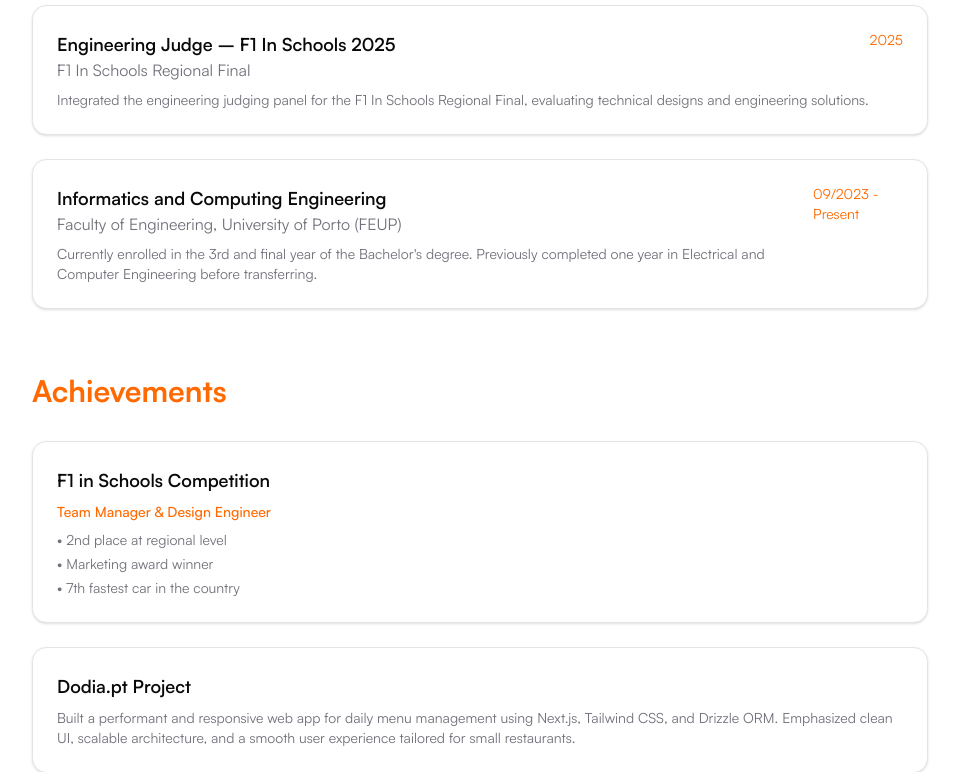
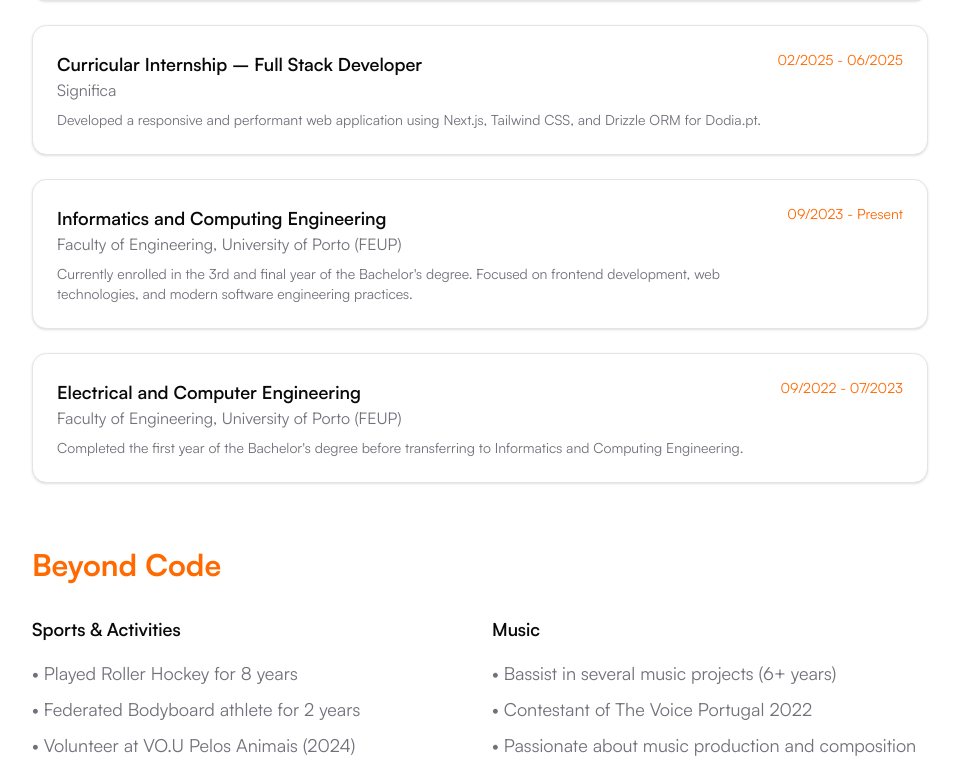
Before and after one commit to PedroLunet/pedrolunet.dev, a SvelteKit app: page /about in a window 1280 px wide. Shown: the part 2133-2905 px from the top of the page, without its empty margins (160-1119 px from the left). Built offline with nearby package versions, Linux system fonts and the light colour scheme; a web font is replaced by a local one.

Commit message:
updated education and experience section

```diff
--- a/src/routes/about/+page.svelte
+++ b/src/routes/about/+page.svelte
@@ -204,15 +204,15 @@
 						<div class="flex items-start justify-between">
 							<div>
 								<h4 class="text-text text-lg font-semibold">
-									Curricular Internship – Full Stack Developer
+									Engineering Judge – F1 In Schools 2025
 								</h4>
-								<p class="text-muted-foreground">Significa</p>
+								<p class="text-muted-foreground">F1 In Schools Regional Final</p>
 								<p class="mt-2 text-sm text-muted-foreground">
-									Developed a responsive and performant web application using Next.js, Tailwind CSS,
-									and Drizzle ORM for Dodia.pt.
+									Integrated the engineering judging panel for the F1 In Schools Regional Final,
+									evaluating technical designs and engineering solutions.
 								</p>
 							</div>
-							<span class="text-sm text-primary">02/2025 - 06/2025</span>
+							<span class="text-sm text-primary">03/2025</span>
 						</div>
 					</CardContent>
 				</Card>
@@ -221,15 +221,15 @@
 						<div class="flex items-start justify-between">
 							<div>
 								<h4 class="text-text text-lg font-semibold">
-									Engineering Judge – F1 In Schools 2025
+									Curricular Internship – Full Stack Developer
 								</h4>
-								<p class="text-muted-foreground">F1 In Schools Regional Final</p>
+								<p class="text-muted-foreground">Significa</p>
 								<p class="mt-2 text-sm text-muted-foreground">
-									Integrated the engineering judging panel for the F1 In Schools Regional Final,
-									evaluating technical designs and engineering solutions.
+									Developed a responsive and performant web application using Next.js, Tailwind CSS,
+									and Drizzle ORM for <a href="https://dodia.pt" target="_blank">Dodia.pt</a>.
 								</p>
 							</div>
-							<span class="text-sm text-primary">2025</span>
+							<span class="text-sm text-primary">02/2025 - 06/2025</span>
 						</div>
 					</CardContent>
 				</Card>
@@ -244,45 +244,28 @@
 									Faculty of Engineering, University of Porto (FEUP)
 								</p>
 								<p class="mt-2 text-sm text-muted-foreground">
-									Currently enrolled in the 3rd and final year of the Bachelor's degree. Previously
-									completed one year in Electrical and Computer Engineering before transferring.
+									Currently enrolled in the 3rd and final year of the Bachelor's degree. Focused on
+									frontend development, web technologies, and modern software engineering practices.
 								</p>
 							</div>
-							<span class="text-sm text-primary">09/2023 - Present</span>
-						</div>
-					</CardContent>
-				</Card>
-			</div>
-		</div>
-
-		<!-- Achievements -->
-		<div class="mb-16">
-			<h3 class="mb-8 text-2xl font-bold text-primary sm:text-3xl 2xl:text-4xl">Achievements</h3>
-			<div class="space-y-6">
-				<Card>
-					<CardContent>
-						<div>
-							<h4 class="text-text mb-2 text-lg font-semibold">F1 in Schools Competition</h4>
-							<p class="mb-2 text-sm text-muted-foreground">
-								<span class="font-medium text-primary">Team Manager & Design Engineer</span>
-							</p>
-							<ul class="space-y-1 text-sm text-muted-foreground">
-								<li>• 2nd place at regional level</li>
-								<li>• Marketing award winner</li>
-								<li>• 7th fastest car in the country</li>
-							</ul>
+							<span class="text-sm whitespace-nowrap text-primary">09/2023 - Present</span>
 						</div>
 					</CardContent>
 				</Card>
 				<Card>
 					<CardContent>
-						<div>
-							<h4 class="text-text mb-2 text-lg font-semibold">Dodia.pt Project</h4>
-							<p class="text-sm text-muted-foreground">
-								Built a performant and responsive web app for daily menu management using Next.js,
-								Tailwind CSS, and Drizzle ORM. Emphasized clean UI, scalable architecture, and a
-								smooth user experience tailored for small restaurants.
-							</p>
+						<div class="flex items-start justify-between">
+							<div>
+								<h4 class="text-text text-lg font-semibold">Electrical and Computer Engineering</h4>
+								<p class="text-muted-foreground">
+									Faculty of Engineering, University of Porto (FEUP)
+								</p>
+								<p class="mt-2 text-sm text-muted-foreground">
+									Completed the first year of the Bachelor's degree before transferring to
+									Informatics and Computing Engineering.
+								</p>
+							</div>
+							<span class="text-sm whitespace-nowrap text-primary">09/2022 - 07/2023</span>
 						</div>
 					</CardContent>
 				</Card>
@@ -298,7 +281,7 @@
 					<ul class="space-y-2 text-base text-muted-foreground sm:text-lg 2xl:text-xl">
 						<li>• Played Roller Hockey for 8 years</li>
 						<li>• Federated Bodyboard athlete for 2 years</li>
-						<li>• Currently volunteering at VO.U Pelos Animais</li>
+						<li>• Volunteer at VO.U Pelos Animais (2024)</li>
 					</ul>
 				</div>
 				<div>
```
